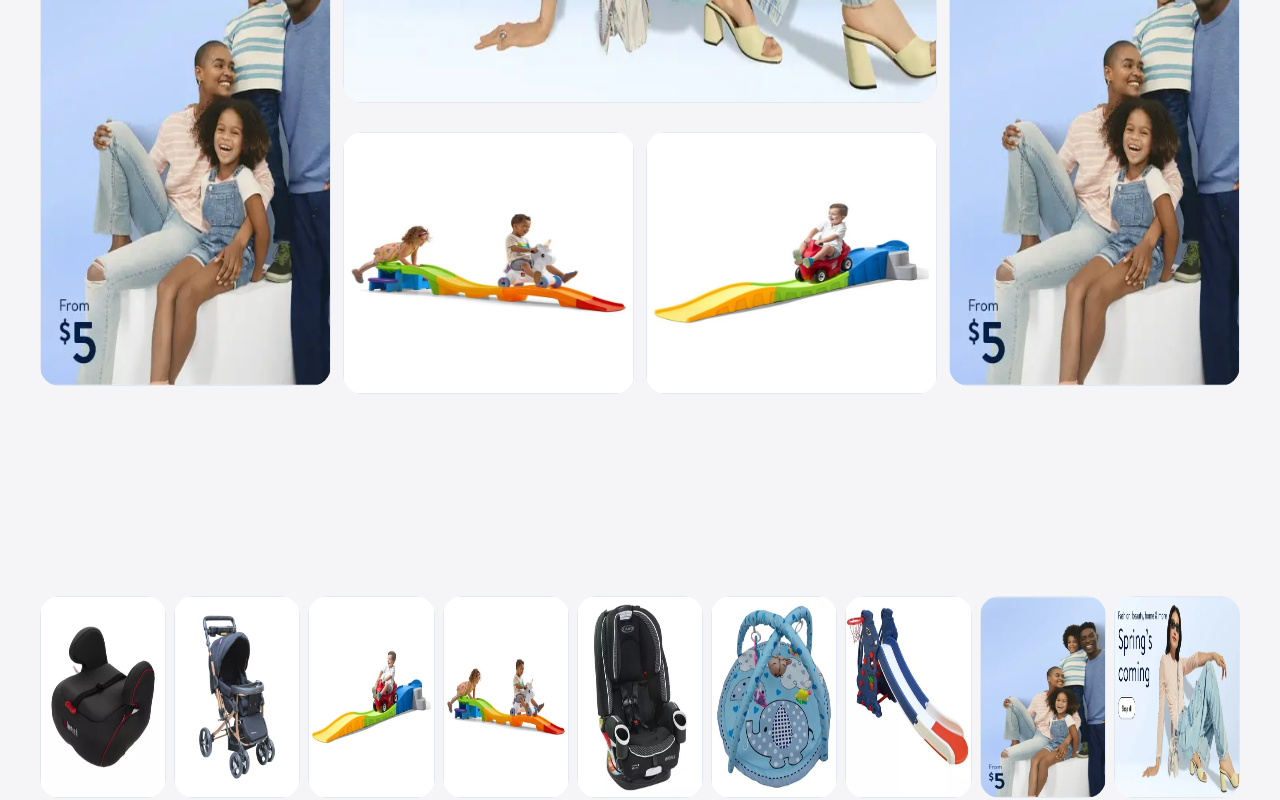
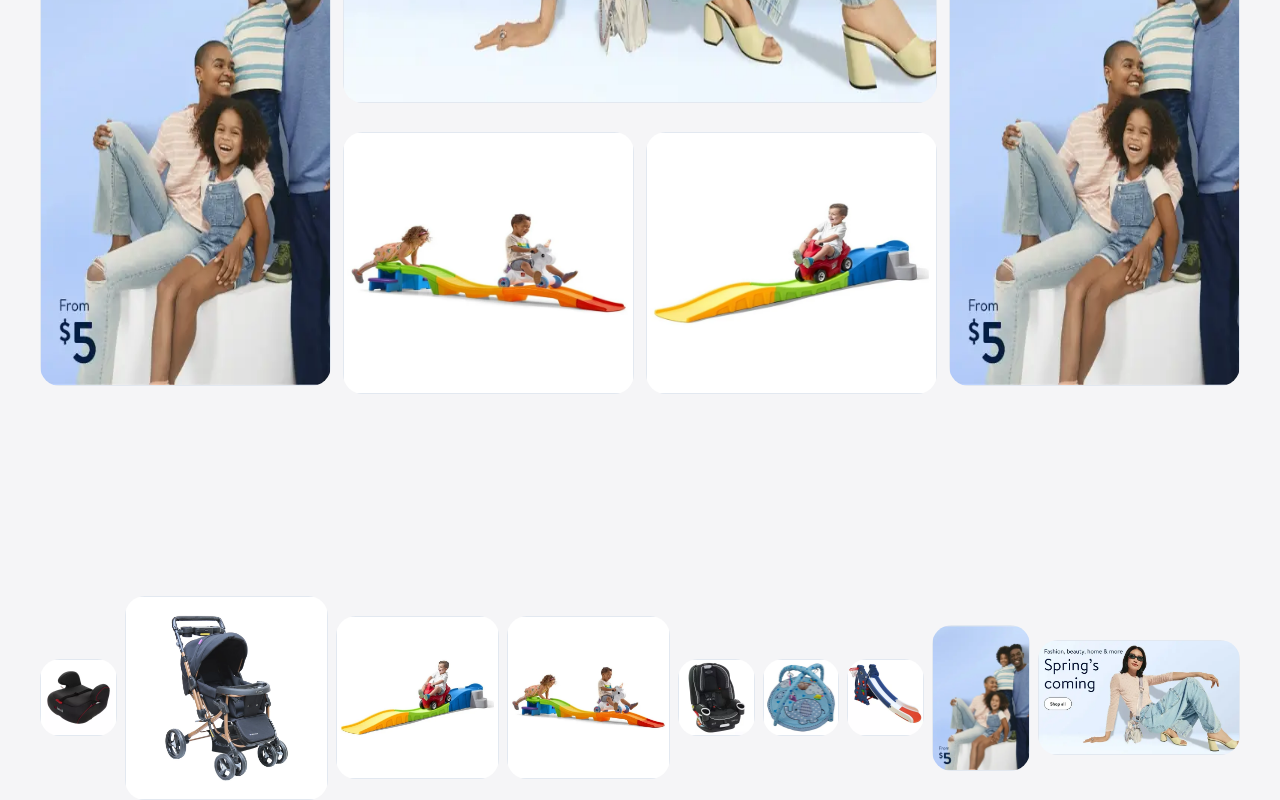
Before and after one commit to mhdi-esmi/happy-land, a React (Vite) app: page / in a window 1280 px wide. Shown: the part 520-1320 px from the top of the page. Built offline with nearby package versions, Linux system fonts and the light colour scheme.

Commit message:
Rebuild product container

```diff
--- a/src/components/ProductContainer.tsx
+++ b/src/components/ProductContainer.tsx
@@ -1,5 +1,4 @@
-import { Box, Flex, GridItem, HStack, SimpleGrid } from "@chakra-ui/react";
-import PreviewCards from "./PreviewCards";
+import { HStack } from "@chakra-ui/react";
 import photo1 from "../assets/1.webp";
 import photo2 from "../assets/2.webp";
 import photo3 from "../assets/3.webp";
@@ -9,6 +8,7 @@ import photo6 from "../assets/6.webp";
 import photo7 from "../assets/7.webp";
 import photo8 from "../assets/8.webp";
 import photo9 from "../assets/9.webp";
+import PreviewCards from "./PreviewCards";
 const ProductContainer = () => {
   const productList = [
     photo1,
@@ -21,10 +21,21 @@ const ProductContainer = () => {
     photo8,
     photo9,
   ];
+  const handleScroll = (event: any) => {
+    const container = event.target;
+    const scrollAmount = event.deltaY;
+    container.scrollTo({
+      top: 0,
+      left: container.scrollLeft + scrollAmount,
+      behavior: "smooth",
+    });
+  };
   return (
-    <HStack>
-      {productList.map((p) => (
-        <PreviewCards h="200px" w="400px" imgsrc={p}></PreviewCards>
+    <HStack className="HScroll" onWheel={handleScroll}>
+      {productList.map((p, index) => (
+        <div className="item" key={index}>
+          <PreviewCards imgsrc={p} w="fit-content"></PreviewCards>
+        </div>
       ))}
     </HStack>
   );
```
